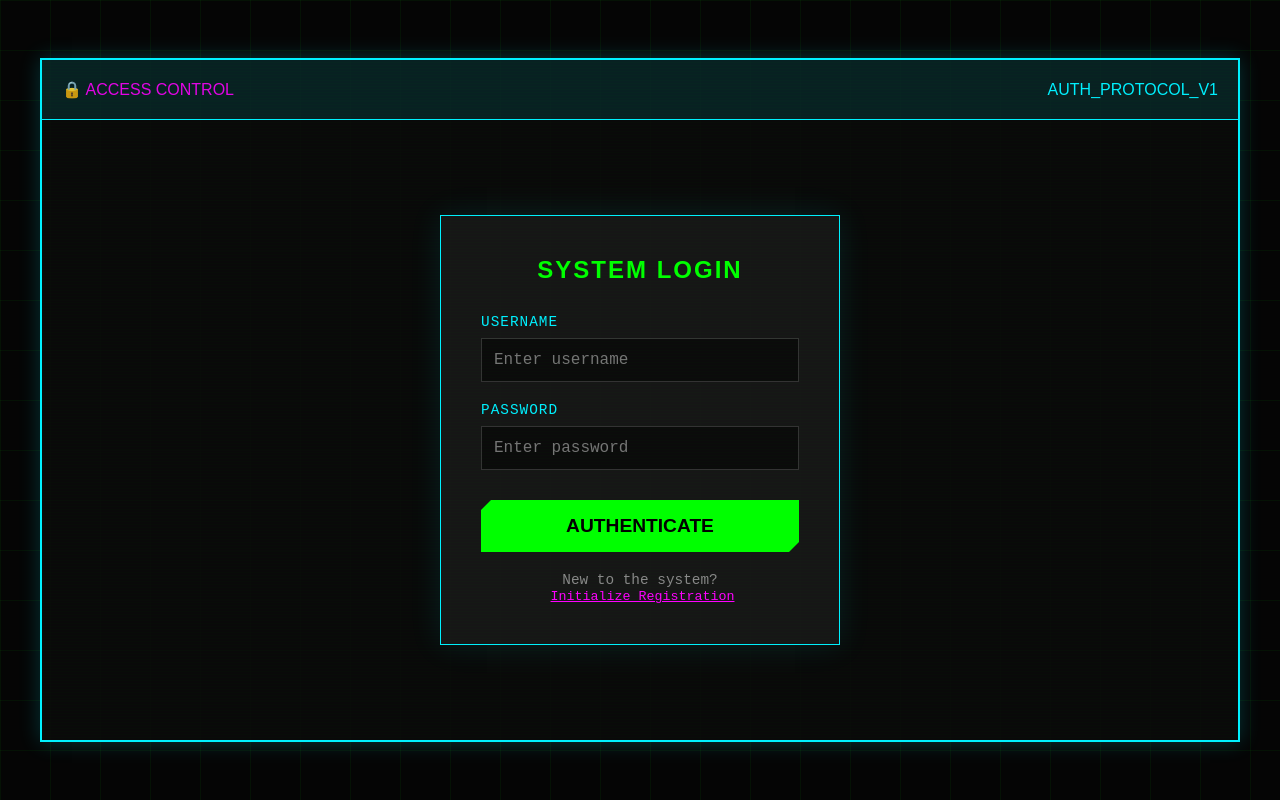
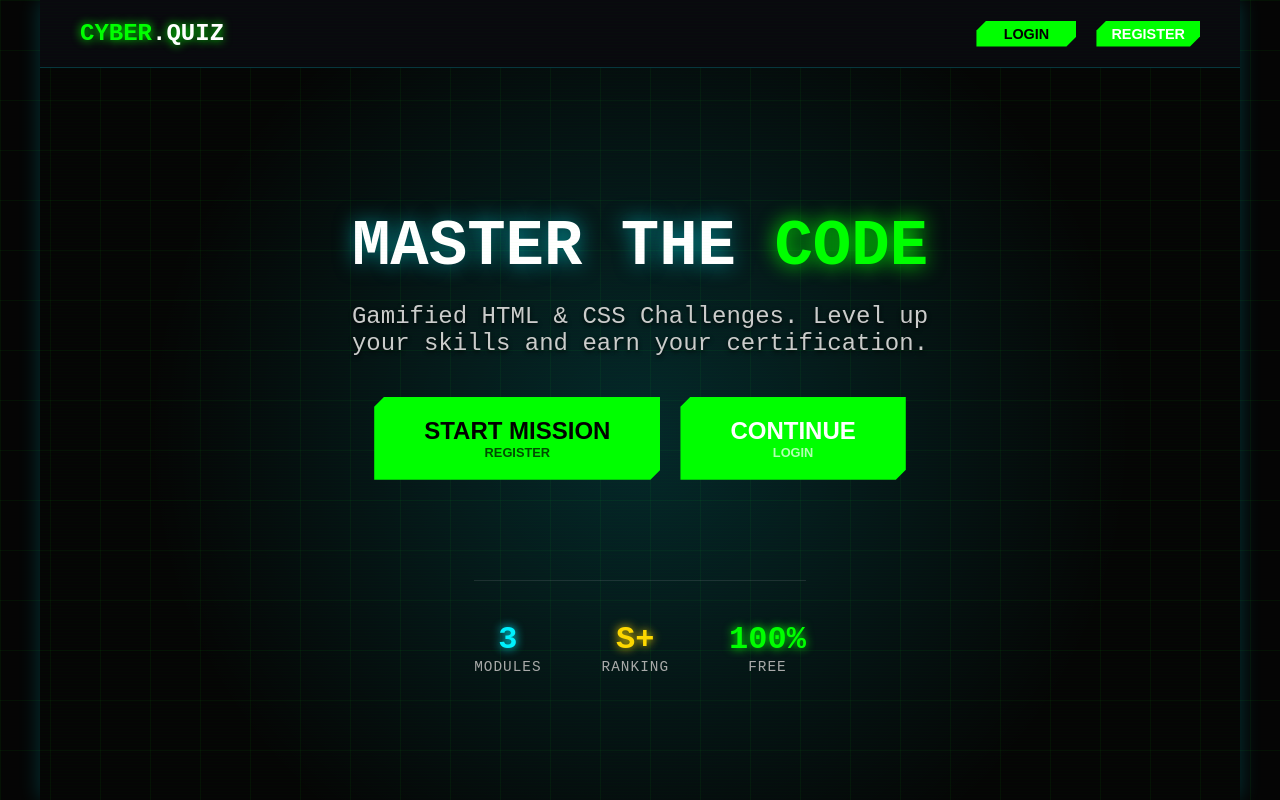
Before and after one commit to egamovj/quizapp-react, a React (Vite) app: page / in a window 1280 px wide. Built offline with nearby package versions, Linux system fonts and the light colour scheme.

Commit message:
added landing home page

```diff
--- a/src/App.jsx
+++ b/src/App.jsx
@@ -4,6 +4,7 @@ import Quiz from './components/Quiz';
 import Result from './components/Result';
 import Auth from './components/Auth';
 import AdminDashboard from './components/AdminDashboard';
+import LandingPage from './components/LandingPage';
 import { getCurrentUser, logoutUser, saveResult } from './utils/storage';
 import { questions } from './data/questions';
 
@@ -14,6 +15,8 @@ function App() {
   const [totalQuestions, setTotalQuestions] = useState(0);
   const [userAnswers, setUserAnswers] = useState([]);
   const [selectedCategory, setSelectedCategory] = useState(null);
+  const [showAuth, setShowAuth] = useState(false);
+  const [authMode, setAuthMode] = useState('login');
 
   useEffect(() => {
     const currentUser = getCurrentUser();
@@ -25,6 +28,7 @@ function App() {
   const handleLogin = (loggedInUser) => {
     setUser(loggedInUser);
     setGameState('welcome');
+    setShowAuth(false);
   };
 
   const handleLogout = () => {
@@ -32,6 +36,7 @@ function App() {
     setUser(null);
     setGameState('welcome');
     setSelectedCategory(null);
+    setShowAuth(false);
   };
 
   const startQuiz = (category) => {
@@ -73,9 +78,23 @@ function App() {
   };
 
   if (!user) {
+    if (showAuth) {
+      return (
+        <div className="App">
+          <Auth
+            onLogin={handleLogin}
+            initialMode={authMode}
+            onBack={() => setShowAuth(false)}
+          />
+        </div>
+      );
+    }
     return (
       <div className="App">
-        <Auth onLogin={handleLogin} />
+        <LandingPage
+          onLogin={() => { setAuthMode('login'); setShowAuth(true); }}
+          onRegister={() => { setAuthMode('register'); setShowAuth(true); }}
+        />
       </div>
     );
   }
@@ -95,7 +114,7 @@ function App() {
         <button className="cyber-btn small" onClick={handleLogout} style={{ padding: '5px 10px', fontSize: '0.8rem' }}>LOGOUT</button>
       </div>
 
-      {gameState === 'welcome' && <Welcome onStart={startQuiz} />}
+      {gameState === 'welcome' && <Welcome onStart={startQuiz} user={user} />}
       {gameState === 'quiz' && (
         <Quiz
           onComplete={finishQuiz}
--- a/src/components/Auth.jsx
+++ b/src/components/Auth.jsx
@@ -1,14 +1,18 @@
-import React, { useState } from 'react';
+import React, { useState, useEffect } from 'react';
 import { loginUser, registerUser } from '../utils/storage';
 
-const Auth = ({ onLogin }) => {
-    const [isLogin, setIsLogin] = useState(true);
+const Auth = ({ onLogin, initialMode = 'login', onBack }) => {
+    const [isLogin, setIsLogin] = useState(initialMode === 'login');
     const [formData, setFormData] = useState({
         name: '',
         username: '',
         password: ''
     });
     const [error, setError] = useState('');
+
+    useEffect(() => {
+        setIsLogin(initialMode === 'login');
+    }, [initialMode]);
 
     const handleSubmit = async (e) => {
         e.preventDefault();
@@ -40,6 +44,21 @@ const Auth = ({ onLogin }) => {
             <div className="panel-header">
                 <span className="status-blink">🔒 ACCESS CONTROL</span>
                 <span className="panel-id">AUTH_PROTOCOL_V1</span>
+                {onBack && (
+                    <button
+                        onClick={onBack}
+                        style={{
+                            background: 'none',
+                            border: 'none',
+                            color: 'var(--text-dim)',
+                            cursor: 'pointer',
+                            marginLeft: 'auto',
+                            fontSize: '0.8rem'
+                        }}
+                    >
+                        [X] CANCEL
+                    </button>
+                )}
             </div>
 
             <div className="auth-content">
--- /dev/null
+++ b/src/components/LandingPage.jsx
@@ -0,0 +1,92 @@
+import React from 'react';
+
+const LandingPage = ({ onLogin, onRegister }) => {
+    return (
+        <div className="dashboard-panel landing-panel" style={{ display: 'flex', flexDirection: 'column', height: '100vh', padding: 0, border: 'none', background: 'transparent' }}>
+            <nav className="landing-nav" style={{
+                display: 'flex',
+                justifyContent: 'space-between',
+                alignItems: 'center',
+                padding: '20px 40px',
+                borderBottom: '1px solid rgba(0, 240, 255, 0.2)',
+                background: 'rgba(10, 10, 15, 0.95)',
+                backdropFilter: 'blur(10px)'
+            }}>
+                <div className="logo" style={{ fontSize: '1.5rem', fontWeight: 'bold', color: 'var(--primary)', textShadow: '0 0 10px var(--primary)' }}>
+                    CYBER<span style={{ color: '#fff' }}>.QUIZ</span>
+                </div>
+                <div className="nav-links" style={{ display: 'flex', gap: '20px' }}>
+                    <button className="cyber-btn small" onClick={onLogin} style={{ minWidth: '100px' }}>LOGIN</button>
+                    <button className="cyber-btn small" onClick={onRegister} style={{ minWidth: '100px', borderColor: 'var(--secondary)', color: '#fff' }}>REGISTER</button>
+                </div>
+            </nav>
+
+            <div className="hero-section" style={{
+                flex: 1,
+                display: 'flex',
+                flexDirection: 'column',
+                justifyContent: 'center',
+                alignItems: 'center',
+                textAlign: 'center',
+                background: 'radial-gradient(circle at center, rgba(0, 243, 255, 0.15) 0%, rgba(0,0,0,0) 70%)'
+            }}>
+                <div className="hero-content" style={{ maxWidth: '800px', padding: '20px' }}>
+                    <h1 style={{
+                        fontSize: '4rem',
+                        marginBottom: '20px',
+                        lineHeight: '1.1',
+                        color: '#fff',
+                        textShadow: '0 0 20px rgba(0, 243, 255, 0.5)'
+                    }}>
+                        MASTER THE <span style={{ color: 'var(--primary)', textShadow: '0 0 20px var(--primary)' }}>CODE</span>
+                    </h1>
+                    <p style={{
+                        fontSize: '1.5rem',
+                        color: '#ccc',
+                        marginBottom: '40px',
+                        maxWidth: '600px',
+                        margin: '0 auto 40px auto',
+                        textShadow: '0 2px 4px rgba(0,0,0,0.8)'
+                    }}>
+                        Gamified HTML & CSS Challenges.
+                        Level up your skills and earn your certification.
+                    </p>
+
+                    <div className="hero-actions" style={{ display: 'flex', gap: '20px', justifyContent: 'center' }}>
+                        <button className="cyber-btn large" onClick={onRegister}>
+                            START MISSION
+                            <span className="btn-tag">REGISTER</span>
+                        </button>
+                        <button className="cyber-btn large" onClick={onLogin} style={{ borderColor: '#fff', color: '#fff' }}>
+                            CONTINUE
+                            <span className="btn-tag">LOGIN</span>
+                        </button>
+                    </div>
+                </div>
+
+                <div className="hero-stats" style={{
+                    display: 'flex',
+                    gap: '60px',
+                    marginTop: '80px',
+                    borderTop: '1px solid rgba(255,255,255,0.1)',
+                    paddingTop: '40px'
+                }}>
+                    <div className="stat">
+                        <h3 style={{ fontSize: '2rem', color: 'var(--secondary)', margin: 0, textShadow: '0 0 10px var(--secondary)' }}>3</h3>
+                        <span style={{ fontSize: '0.9rem', color: '#aaa', letterSpacing: '1px' }}>MODULES</span>
+                    </div>
+                    <div className="stat">
+                        <h3 style={{ fontSize: '2rem', color: 'gold', margin: 0, textShadow: '0 0 10px gold' }}>S+</h3>
+                        <span style={{ fontSize: '0.9rem', color: '#aaa', letterSpacing: '1px' }}>RANKING</span>
+                    </div>
+                    <div className="stat">
+                        <h3 style={{ fontSize: '2rem', color: 'var(--primary)', margin: 0, textShadow: '0 0 10px var(--primary)' }}>100%</h3>
+                        <span style={{ fontSize: '0.9rem', color: '#aaa', letterSpacing: '1px' }}>FREE</span>
+                    </div>
+                </div>
+            </div>
+        </div>
+    );
+};
+
+export default LandingPage;
--- a/src/components/Welcome.jsx
+++ b/src/components/Welcome.jsx
@@ -1,6 +1,6 @@
 import React from 'react';
 
-const Welcome = ({ onStart }) => {
+const Welcome = ({ onStart, user }) => {
     return (
         <div className="dashboard-panel welcome-panel">
             <div className="panel-header">
@@ -27,9 +27,9 @@ const Welcome = ({ onStart }) => {
 
                 <div className="character-select">
                     <div className="avatar-frame">
-                        <span className="avatar">🧑‍</span>
+                        <span className="avatar">🧑‍💻</span>
                     </div>
-                    <p>AGENT: YOU</p>
+                    <p>AGENT: {user ? user.name.toUpperCase() : 'YOU'}</p>
                 </div>
             </div>
 
```
